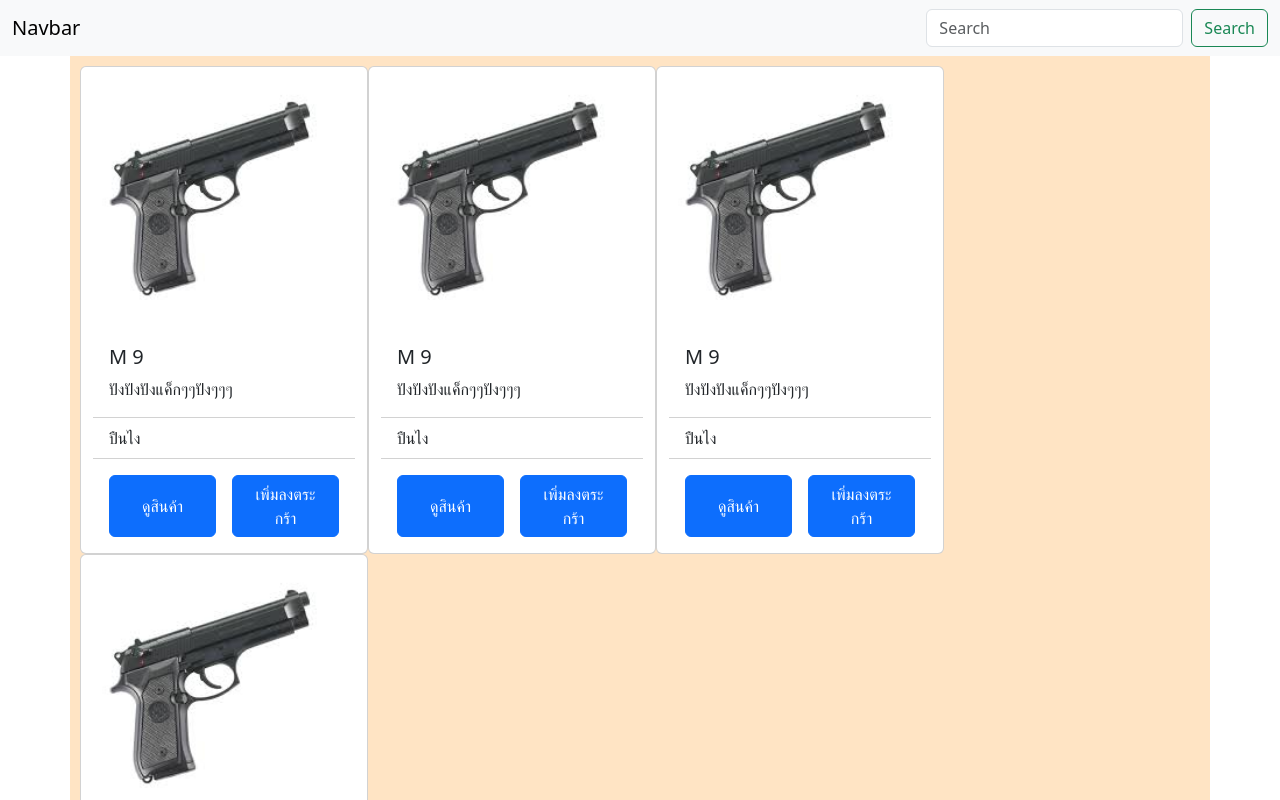
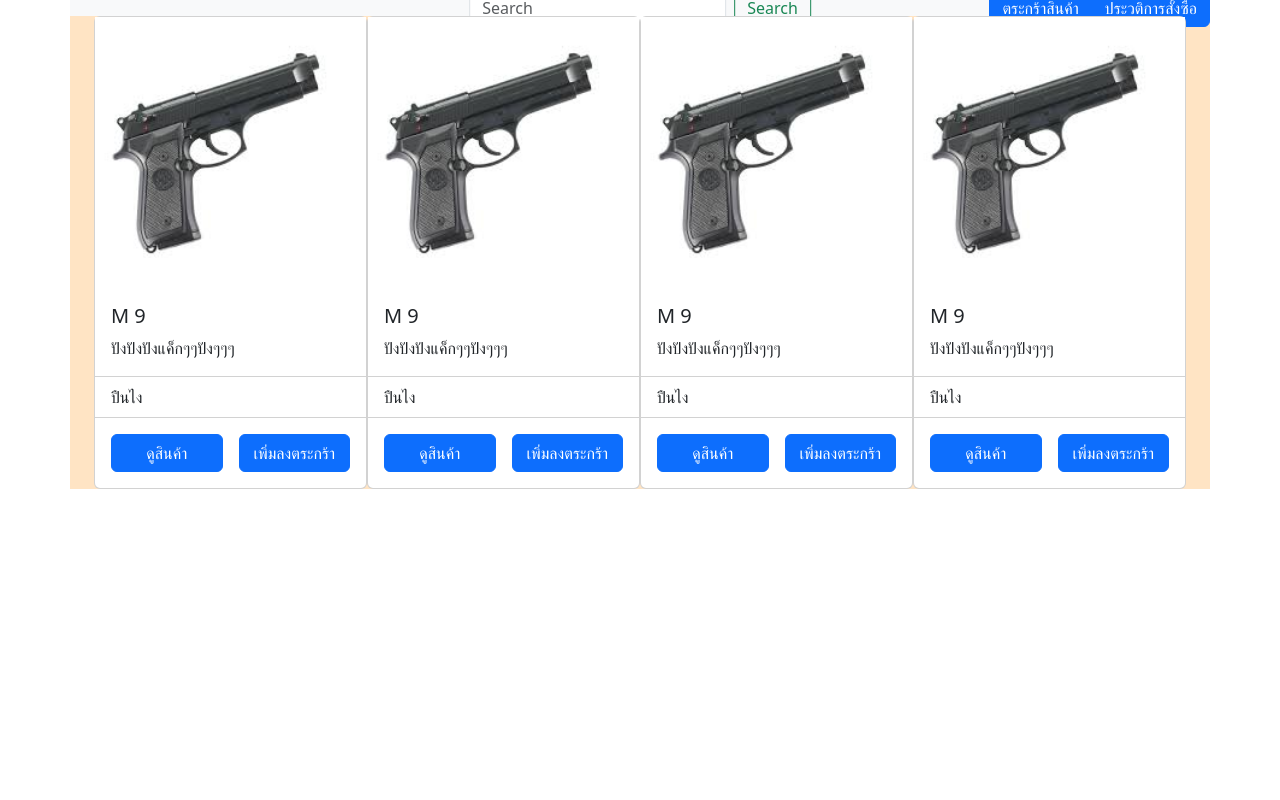
Before and after one commit to MCRS101/oodev, an Angular app in the folder godunk-sell/: page /home in a window 1280 px wide. Shown: the top 800 px of the page. Built offline with nearby package versions, Linux system fonts and the light colour scheme.

Commit message:
update navbar

```diff
--- a/godunk-sell/src/app/app.html
+++ b/godunk-sell/src/app/app.html
@@ -1,5 +1,5 @@
-<app-navbar *ngIf="!['/','/register'].includes(router.url)"></app-navbar>
 <div>
+  <app-navbar *ngIf="!['/','/register'].includes(router.url)"></app-navbar>
   <router-outlet>
   </router-outlet>
 </div>
--- a/godunk-sell/src/app/home/home.html
+++ b/godunk-sell/src/app/home/home.html
@@ -1,5 +1,5 @@
 <div class="container" style="background-color: bisque;">
-    <div class="row align-items-center" style="padding: 10px;">
+    <div class="d-flex container-xl">
         <div class= "card" style="width: 18rem;">
             <img src="imgsrc/gun.jpg" alt="malon">
             <div class="card-body">
@@ -9,8 +9,7 @@
             <ul class="list-group list-group-flush">
                 <li class="list-group-item">ปืนไง</li>
             </ul>
-            <div class="card-body d-grid gap-3"
-                style="grid-template-columns: 1fr 1fr;">
+            <div class="card-body d-grid gap-3" style="grid-template-columns: 1fr 1fr;">
                 <button type="button" class="btn btn-primary">ดูสินค้า</button>
                 <button type="button"
                     class="btn btn-primary">เพิ่มลงตระกร้า</button>
--- a/godunk-sell/src/app/navbar/navbar.html
+++ b/godunk-sell/src/app/navbar/navbar.html
@@ -1,9 +1,21 @@
-<nav class="navbar bg-body-tertiary">
-  <div class="container-fluid">
-    <a class="navbar-brand">Navbar</a>
-    <form class="d-flex" role="search">
-      <input class="form-control me-2" type="search" placeholder="Search" aria-label="Search"/>
+<nav class="d-flex container navbar bg-body-tertiary" >
+  <div>
+
+  </div>
+  <div class="container-fluid position-relative">
+    <!-- <a class="navbar-brand">Navbar</a> -->
+    <form class="d-flex position-absolute top-50 start-50 translate-middle"
+      role="search">
+      <input class="form-control me-2  " type="search" placeholder="Search"
+        aria-label="Search" />
       <button class="btn btn-outline-success" type="submit">Search</button>
     </form>
+    <div class="container">
+      <div class="position-absolute top-50 end-0 translate-middle-y">
+      <button class="btn btn-primary" type="submit">ตระกร้าสินค้า</button>
+      <button class="btn btn-primary" type="submit">ประวติการสั้งซื้อ</button>
+      </div>
+
+    </div>
   </div>
 </nav>
```
